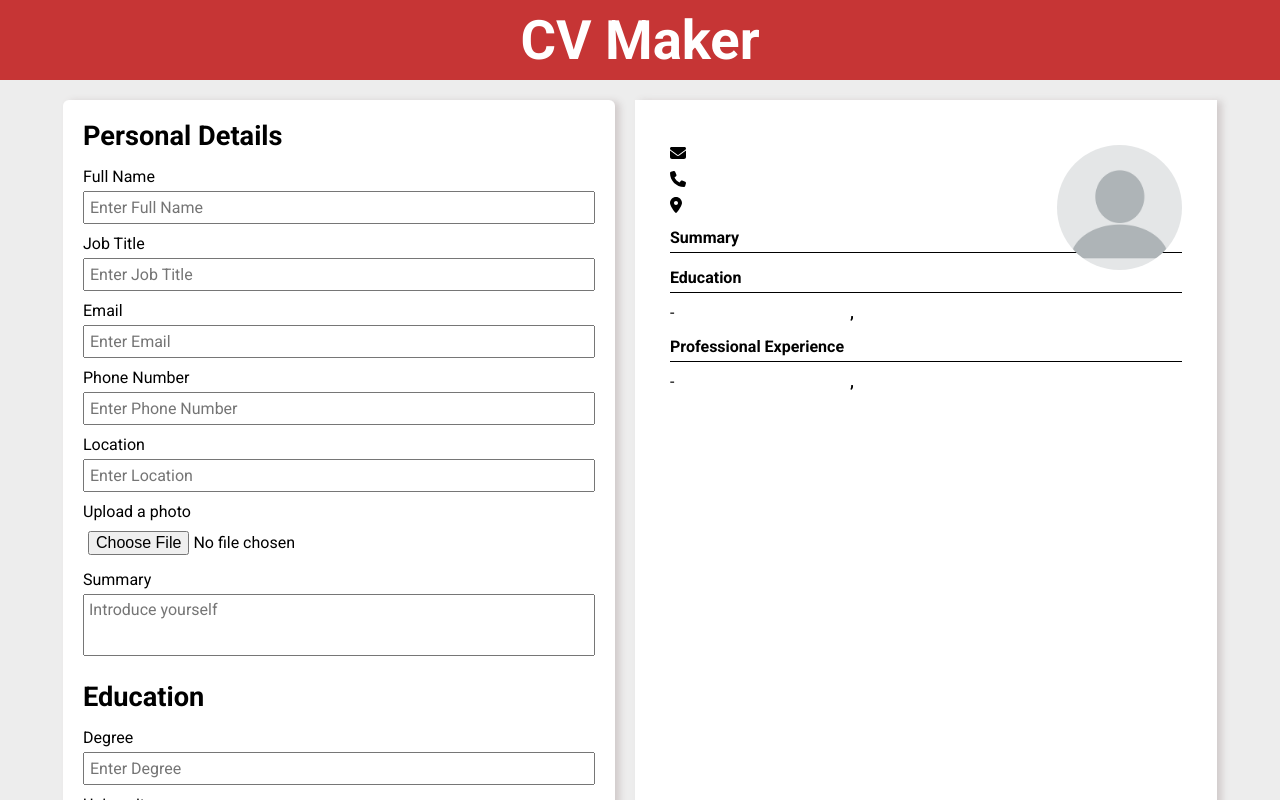
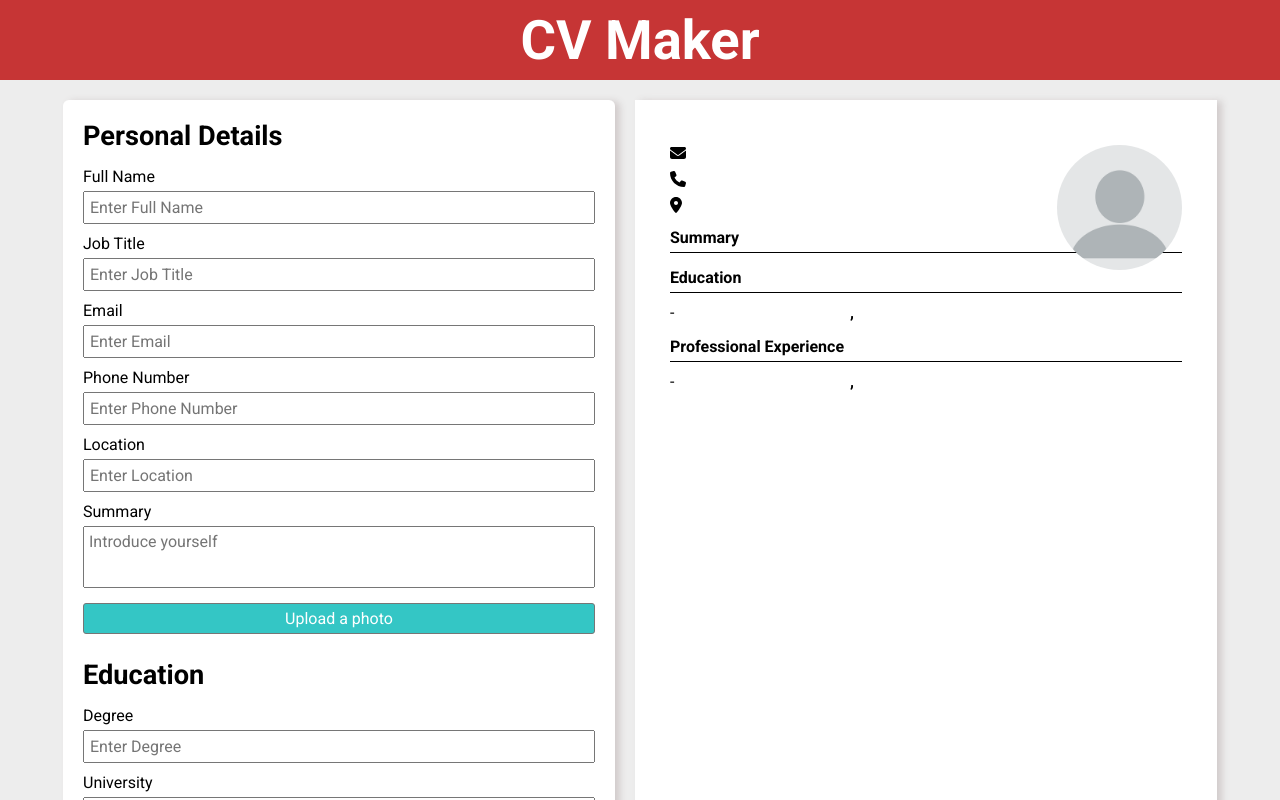
Before and after one commit to evan1mclean/cv-project, a React (Create React App) app: page / in a window 1280 px wide. Shown: the top 800 px of the page. Built offline with nearby package versions, Linux system fonts and the light colour scheme.

Commit message:
feat: Add upload profile picture functionality and style

```diff
--- a/src/components/Form/Form.js
+++ b/src/components/Form/Form.js
@@ -6,13 +6,14 @@ import '../../styles/Form.css'
 
 class Form extends Component {
   render() {
-    const { handleChange, onAddEducation, onAddWorkExperience, onDeleteSection, state, printButton } =
+    const { handleChange, onAddEducation, onAddWorkExperience, onDeleteSection, state, printButton, handleImageUpload } =
       this.props;
     return (
       <form className="form">
         <PersonalDetails
           handleChange={handleChange}
           personalDetails={state.personalDetails}
+          handleImageUpload={handleImageUpload}
         />
         <Education handleChange={handleChange} education={state.education} onAddEducation={onAddEducation} onDeleteSection={onDeleteSection}/>
         <WorkExperience handleChange={handleChange} workExperience={state.workExperience} onAddWorkExperience={onAddWorkExperience} onDeleteSection={onDeleteSection}/>
--- a/src/components/Form/FormComponents/PersonalDetails.js
+++ b/src/components/Form/FormComponents/PersonalDetails.js
@@ -2,7 +2,7 @@ import React, { Component } from "react";
 
 class PersonalDetails extends Component {
   render() {
-    const { handleChange, personalDetails } = this.props;
+    const { handleChange, personalDetails, handleImageUpload } = this.props;
     return (
       <div className="form-section">
         <h2>Personal Details</h2>
@@ -58,16 +58,6 @@ class PersonalDetails extends Component {
             />
           </div>
           <div className="form-element">
-            <label htmlFor="photo">Upload a photo</label>
-            <input
-              type="file"
-              name="photo"
-              id="photo"
-              accept="image/*"
-              multiple={false}
-            />
-          </div>
-          <div className="form-element">
             <label htmlFor="summary">Summary</label>
             <textarea
               name="summary"
@@ -77,6 +67,17 @@ class PersonalDetails extends Component {
             ></textarea>
           </div>
         </div>
+        <div className="form-element">
+            <label className="photo-button" htmlFor="photo">Upload a photo</label>
+            <input
+              type="file"
+              name="photo"
+              id="photo"
+              accept="image/*"
+              multiple={false}
+              onChange={handleImageUpload}
+            />
+          </div>
       </div>
     );
   }
--- a/src/components/Main.js
+++ b/src/components/Main.js
@@ -43,6 +43,7 @@ class Main extends Component {
     this.onAddEducation = this.onAddEducation.bind(this);
     this.onAddWorkExperience = this.onAddWorkExperience.bind(this);
     this.onDeleteSection = this.onDeleteSection.bind(this);
+    this.handleImageUpload = this.handleImageUpload.bind(this);
   }
 
   handleChange(e, stateArray, id) {
@@ -124,6 +125,24 @@ class Main extends Component {
     });
   }
 
+  handleImageUpload(e) {
+    const file = e.target.files[0];
+    if (!file) {
+      return;
+    }
+    const reader = new FileReader()
+    reader.readAsDataURL(file)
+    reader.onload = () => {
+      this.setState({
+        ...this.state,
+        personalDetails: {
+          ...this.state.personalDetails,
+          photo: reader.result,
+        },
+      });
+    }
+  }
+
   render() {
     return (
       <div className="main">
@@ -134,6 +153,7 @@ class Main extends Component {
           onDeleteSection={this.onDeleteSection}
           state={this.state}
           reference={this.myRef}
+          handleImageUpload={this.handleImageUpload}
           printButton={<ReactToPrint trigger={() => {
             return <button className="pdf-button" type="button">Generate PDF</button>
           }}
--- a/src/components/Preview/Preview.js
+++ b/src/components/Preview/Preview.js
@@ -8,6 +8,7 @@ import "../../styles/Preview.css";
 class Preview extends Component {
   render() {
     const { personalDetails, education, workExperience } = this.props;
+    const profilePhoto = personalDetails.photo === "" ? <img src={avatarImg} alt="Empty Profile Avatar" /> : <img src={personalDetails.photo} alt="Your upload" />
     return (
       <div className="cv-preview">
         <div className="personal-details">
@@ -30,7 +31,7 @@ class Preview extends Component {
             <p>{personalDetails.summary}</p>
           </div>
           <div className="profile-picture">
-            <img src={avatarImg} alt="Empty Profile Avatar" />
+            {profilePhoto}
           </div>
         </div>
         <div className="education">
--- a/src/styles/Form.css
+++ b/src/styles/Form.css
@@ -44,7 +44,11 @@ textarea {
   resize: none;
 }
 
-button {
+input[type=file] {
+  display: none;
+}
+
+button, .photo-button {
   font: inherit;
   border: 1px solid rgb(118, 118, 118);
   cursor: pointer;
@@ -55,11 +59,16 @@ button {
   margin-right: 10px;
 }
 
+.photo-button {
+  margin: 15px 0 0 0;
+  text-align: center;
+}
+
 .delete-button {
   background-color: var(--header-color);
 }
 
-button:hover {
+button:hover, .photo-button:hover {
   filter: brightness(90%);
 }
 
--- a/src/styles/Preview.css
+++ b/src/styles/Preview.css
@@ -1,5 +1,4 @@
 @import url(../index.css);
-
 .cv-preview {
   background-color: white;
   padding: 35px;
@@ -39,9 +38,10 @@
 }
 
 .profile-picture img {
+  object-fit: cover;
+  border-radius: 50%;
   height: 125px;
   width: 125px;
-  border-radius: 50%;
 }
 
 .summary h2, .education h2, .work-experience h2 {
```
